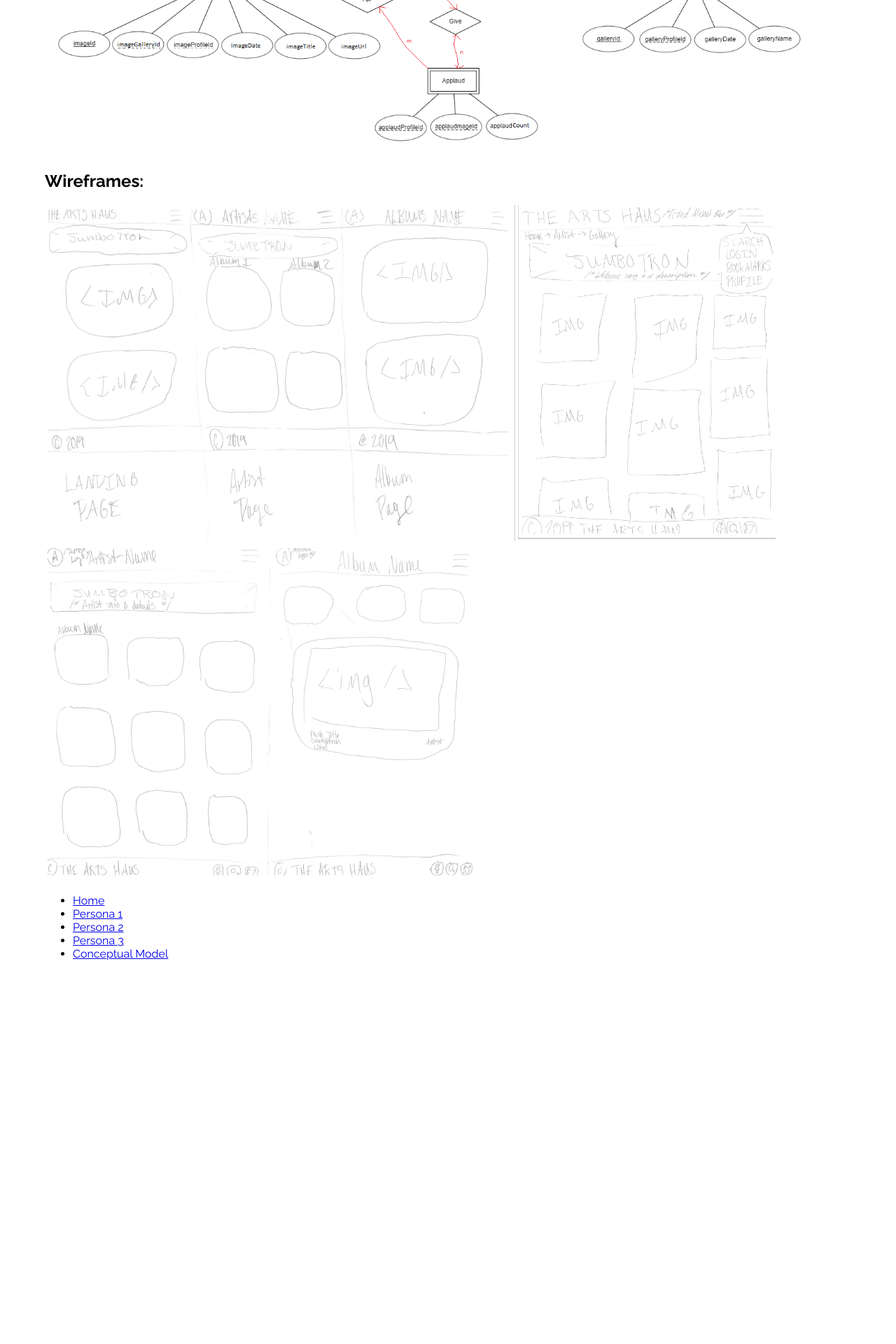
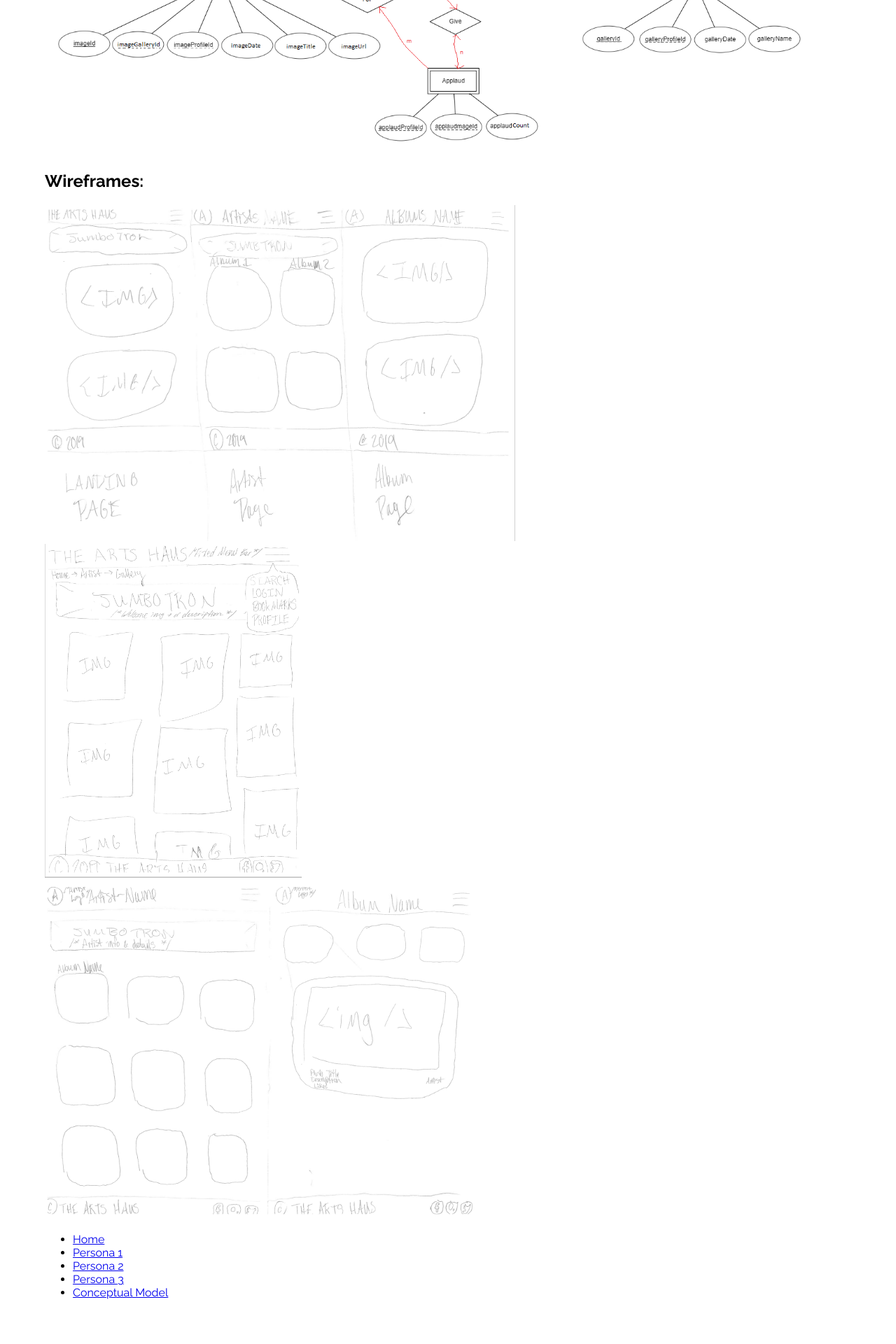
Before and after one commit to art-locale/art-haus, a PHP site: page /conceptual-model.html in a window 1280 px wide. Shown: the part 1719-3639 px from the top of the page at 70% size. Before the commit the page ends 3091 px from the top, so only its background shows below. Run offline with PHP 8.4, Linux system fonts and the light colour scheme.

Commit message:
Added styling width for wireframe images

```diff
--- a/epic/conceptual-model.html
+++ b/epic/conceptual-model.html
@@ -165,9 +165,11 @@
     <img src="./erdplus-diagram.png" alt="entity relationship diagram">
 
     <h2>Wireframes:</h2>
-      <img src="./mobile-wireframe.png" alt="mobile wireframes">
-      <img src="./desktop-wireframe-1.png" alt="desktop landing page wireframe">
-      <img src="./desktop-wireframe-2.png" alt="desktop albums wireframe">
+	  	<div class="wireframes">
+     	 	<img src="./mobile-wireframe.png" alt="mobile wireframes">
+      	<img src="./desktop-wireframe-1.png" alt="desktop landing page wireframe">
+      	<img src="./desktop-wireframe-2.png" alt="desktop albums wireframe">
+		</div>
     <ul>
       <li><a href="./index.html">Home</a></li>
       <li><a href="./persona-1.html">Persona 1</a></li>
--- a/epic/style.css
+++ b/epic/style.css
@@ -37,3 +37,8 @@ p {
 .singleColumn {
   width: 30rem;
 }
+
+.wireframes {
+  width: 50%;
+  height: auto;
+}
```
